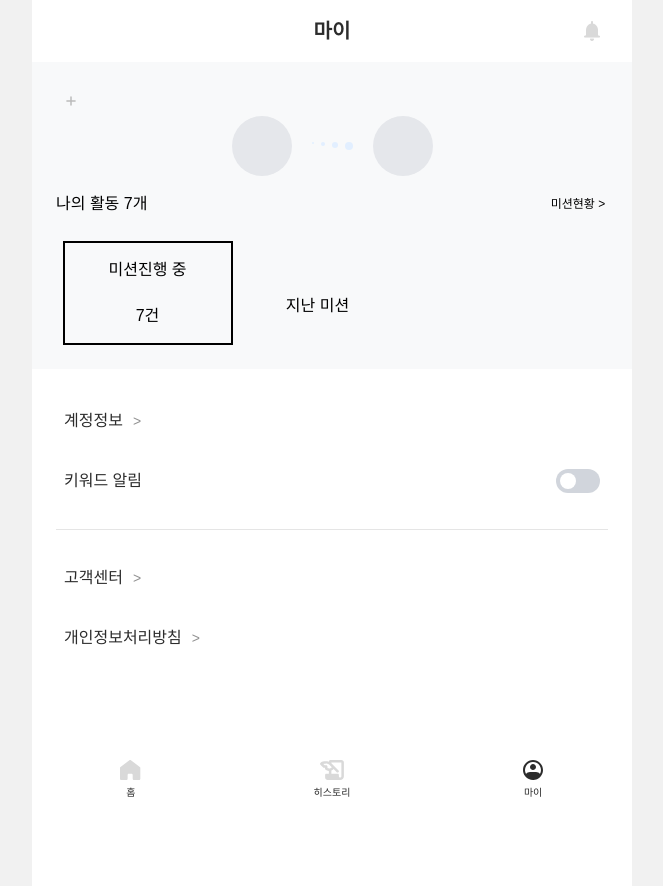
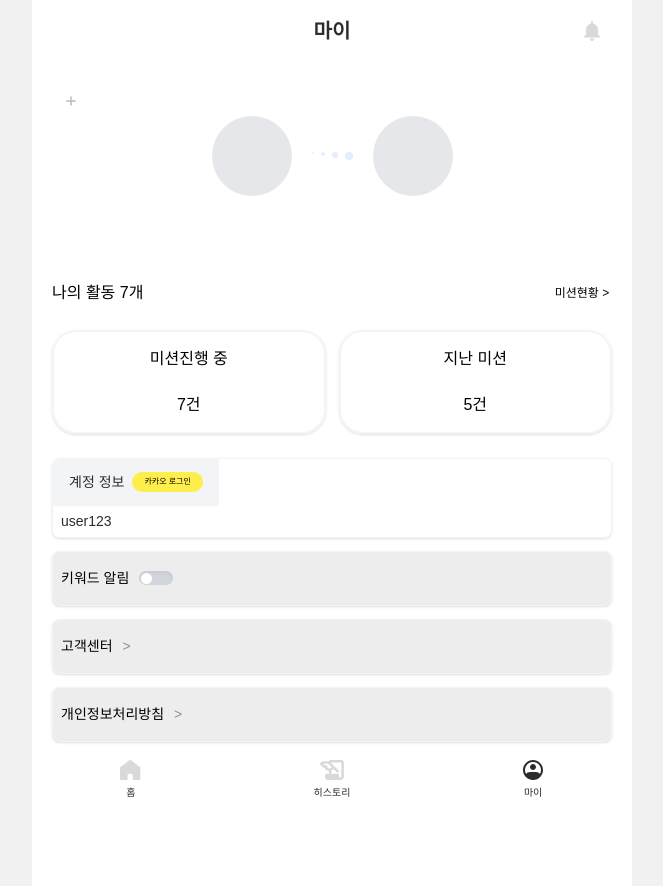
Before and after one commit to TAVE-16-ONECO/Frontend, a React (Vite) app: page /my in a window 1280 px wide. Shown: the whole page, without its empty margins (308-971 px from the left). Built offline with nearby package versions, Linux system fonts and the light colour scheme; no server answers; a web font is replaced by a local one.

Commit message:
feat: 외부index완성

```diff
--- a/src/pages/My/index.jsx
+++ b/src/pages/My/index.jsx
@@ -2,7 +2,7 @@ import { useEffect, useState } from 'react'
 import { useNavigate } from 'react-router-dom'
 import { useUIOptionStore } from '../../store/uiOptionStore'
 import PlusIcon from '../../components/icons/PlusIcon'
-import { ongoingMissions } from '../Mission/Current'
+import { ongoingMissions, completedMissions } from '../Mission/Current'
 
 const My = () => {
   const navigate = useNavigate()
@@ -76,7 +76,7 @@ const My = () => {
       </div>
 
       {/* ========== 중간 프로필 영역 ========== */}
-      <div className='px-6 py-6 bg-[#f8f9fa]'>
+      <div className='px-6 py-6'>
         {/* 플러스 아이콘 */}
         <button
           onClick={handlePlusClick}
@@ -90,7 +90,7 @@ const My = () => {
         </button>
         <div className='flex items-center gap-5 justify-center mb-4'>
           {/* 멤버 연동 여부 카톡프사 영역 */}
-          <div className='w-[60px] h-[60px] rounded-full bg-gray-200'>
+          <div className='w-[80px] h-[80px] rounded-full bg-gray-200'>
             {/* 프로필 이미지 플레이스홀더 */}
           </div>
           {/*인원들 사이에 물방울표시*/}
@@ -100,13 +100,16 @@ const My = () => {
             <div className='w-[6px] h-[6px] rounded-full bg-[#E2EFFF]'></div>
             <div className='w-[8px] h-[8px] rounded-full bg-[#E2EFFF]'></div>
           </div>
-          <div className='w-[60px] h-[60px] rounded-full bg-gray-200'>
+          <div className='w-[80px] h-[80px] rounded-full bg-gray-200'>
             {/* 프로필 이미지 플레이스홀더 */}
           </div>
         </div>
+      </div>
 
+      {/* ========== 나의 활동 & 미션현황 영역 ========== */}
+      <div className='px-5'>
         {/* 나의 활동 & 미션현황 */}
-        <div className='flex items-center justify-between'>
+        <div className='flex items-center justify-between mt-[44.95px]'>
           <p>나의 활동 {ongoingMissions.length}개</p>
           <button
             className='w-[60px] h-[22px] text-[12px]'
@@ -116,24 +119,39 @@ const My = () => {
             미션현황 &gt;
           </button>
         </div>
-        <div className='flex items-center justify-center mt-[25px] w-[353px] h-[104px]'>
-          <div className='flex flex-col justify-center items-center border-2 w-[170px] h-[104px]'>
+        <div className='flex items-center justify-between gap-[13px] mt-[25px] h-[104px]'>
+          <div className='flex flex-col justify-center items-center border-2 rounded-3xl border-gray-100 shadow flex-1 h-[104px]'>
             <p className='mb-[21.5px]'>미션진행 중</p>
             {ongoingMissions.length}건
           </div>
-          <div className='flex items-center justify-center mt-[25px] w-[170px] h-[104px]'>
-            <p>지난 미션</p>
+          <div className='flex flex-col justify-center items-center border-2 rounded-3xl border-gray-100 shadow flex-1 h-[104px]'>
+            <p className='mb-[21.5px]'>지난 미션</p>
+            {completedMissions.length}건
           </div>
         </div>
       </div>
 
       {/* ========== 메뉴 영역 ========== */}
-      <div className='px-6 py-6 flex flex-col gap-1'>
+      <div className='px-5 py-6 flex flex-col gap-[13px]'>
         {/* 계정정보 */}
-        <MenuItem
-          label='계정정보'
+        <button
           onClick={handleAccountInfo}
-        />
+          className='flex flex-col h-[80px] rounded-lg overflow-hidden border-gray-100 border-1 shadow'
+        >
+          {/* 왼쪽 3/5 - 회색 배경 */}
+          <div className='h-3/5 bg-gray-100 flex px-4 items-center gap-2'>
+            <p className='text-[14px] text-[#2c2c2c] font-medium text-left'>
+              계정 정보
+            </p>
+            <div className='bg-[#FDEE4B] rounded-full inline-flex px-3 py-1 text-[8px] '>
+              카카오 로그인
+            </div>
+          </div>
+          {/* 오른쪽 2/5 - 하얀색 배경 */}
+          <div className='h-2/5 bg-white flex items-center px-2'>
+            <p className='text-[14px] text-[#2c2c2c]'>user123</p>
+          </div>
+        </button>
 
         {/* 키워드 알림 (토글) */}
         <MenuItemWithToggle
@@ -141,9 +159,6 @@ const My = () => {
           enabled={keywordAlarmEnabled}
           onToggle={toggleKeywordAlarm}
         />
-
-        {/* 구분선 */}
-        <div className='h-[1px] bg-[#e5e5e5] my-4' />
 
         {/* 고객센터 */}
         <MenuItem
@@ -166,9 +181,9 @@ const MenuItem = ({ label, onClick }) => {
   return (
     <button
       onClick={onClick}
-      className='flex gap-[10px] items-center py-4 px-2 hover:bg-gray-50 transition-colors rounded-lg'
+      className='flex gap-[10px] bg-[#EDEDED] items-center py-4 px-2 hover:bg-gray-50 transition-colors rounded-lg border-gray-100 border-1 shadow'
     >
-      <span className='text-[16px] text-[#2c2c2c] font-medium'>{label}</span>
+      <span className='text-[14px] text-[black] font-medium'>{label}</span>
       <span className='text-[#919191] text-[14px]'>&gt;</span>
     </button>
   )
@@ -177,18 +192,18 @@ const MenuItem = ({ label, onClick }) => {
 // 토글 스위치가 있는 메뉴 아이템 컴포넌트
 const MenuItemWithToggle = ({ label, enabled, onToggle }) => {
   return (
-    <div className='flex justify-between items-center py-4 px-2'>
-      <span className='text-[16px] text-[#2c2c2c] font-medium'>{label}</span>
+    <div className='flex gap-[10px] bg-[#EDEDED] items-center py-4 px-2 rounded-lg border-gray-100 border-1 shadow'>
+      <span className='text-[14px] text-[black] font-medium'>{label}</span>
       <button
         onClick={onToggle}
-        className={`relative inline-flex h-6 w-11 items-center rounded-full transition-colors ${
-          enabled ? 'bg-[#5188fb]' : 'bg-gray-300'
+        className={`relative inline-flex h-[14px] w-[34px] items-center rounded-full transition-colors shadow shadow-inner ${
+          enabled ? 'bg-[#6FAEFF]' : 'bg-gray-300'
         }`}
         aria-label={`${label} ${enabled ? '켜기' : '끄기'}`}
       >
         <span
-          className={`inline-block h-4 w-4 transform rounded-full bg-white transition-transform ${
-            enabled ? 'translate-x-6' : 'translate-x-1'
+          className={`inline-block h-[11px] w-[11px] transform rounded-full bg-white transition-transform ${
+            enabled ? 'translate-x-[22px]' : 'translate-x-[2px]'
           }`}
         />
       </button>
```
